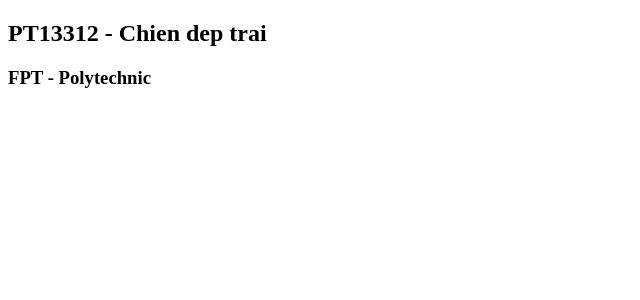
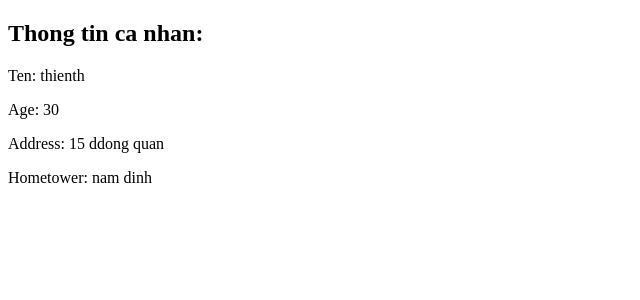
Before and after one commit to thienth/pt13312-web207, an Angular app: page / in a window 1280 px wide. Shown: the top 300 px of the page, without its empty margins (0-640 px from the left). Built offline with nearby package versions, Linux system fonts and the light colour scheme.

Commit message:
them ten tuoi

```diff
--- a/src/app/app.component.html
+++ b/src/app/app.component.html
@@ -1,2 +1,5 @@
-<h2>PT13312 - Chien dep trai</h2>
-<h3>FPT - Polytechnic</h3>
+<h2>Thong tin ca nhan:</h2>
+<p>Ten: {{user.name}}</p>
+<p>Age: {{user.age}}</p>
+<p>Address: {{user.address}}</p>
+<p>Hometower: {{user.hometower}}</p>
--- a/src/app/app.component.ts
+++ b/src/app/app.component.ts
@@ -7,4 +7,10 @@ import { Component } from '@angular/core';
 })
 export class AppComponent {
   title = 'pt13312-web207';
+  user={
+    name:'thienth',
+    age:30,
+    address:'15 ddong quan',
+    hometower:'nam dinh'
+  }
 }
```
